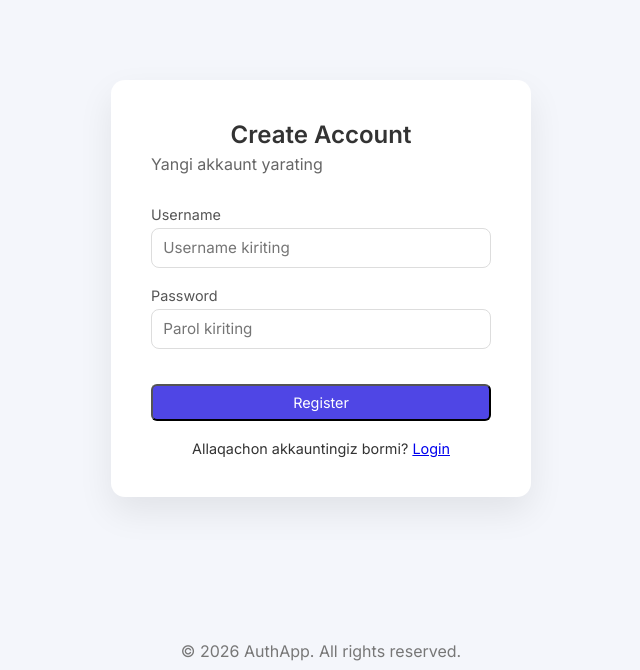
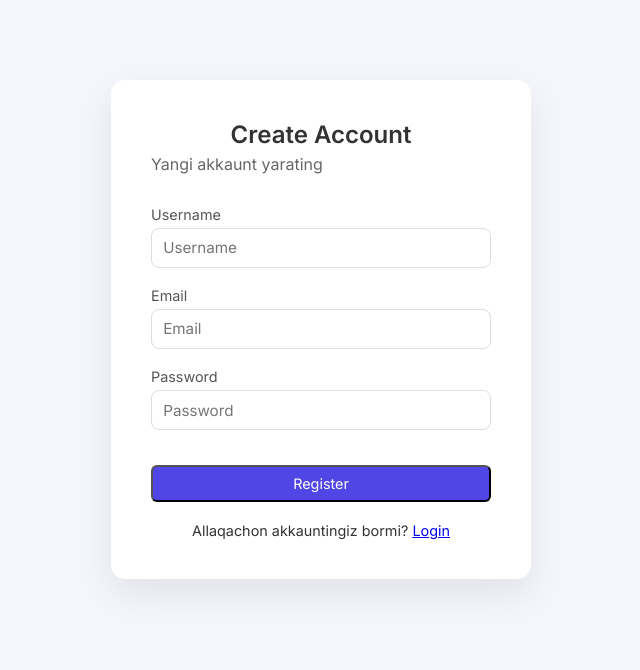
Before and after one commit to mehroj-saparov-io/django-hello-user, a Django app: page /register/ in a window 1280 px wide. Shown: the part 68-738 px from the top of the page, without its empty margins (319-959 px from the left). Run offline with Django 5.2, Linux system fonts and the light colour scheme.

Commit message:
register +email

```diff
--- a/authentication/views.py
+++ b/authentication/views.py
@@ -3,7 +3,7 @@ from django.contrib.auth.models import User
 from django.contrib.auth import authenticate, login, logout
 from django.contrib.auth.decorators import login_required
 
-
+@login_required
 def home(request):
     return render(request, 'home.html')
 
@@ -11,6 +11,7 @@ def home(request):
 def register_view(request):
     if request.method == 'POST':
         username = request.POST.get('username')
+        email = request.POST.get('email')
         password = request.POST.get('password')
 
         if User.objects.filter(username=username).exists():
@@ -18,10 +19,17 @@ def register_view(request):
                 'error': 'Bu username allaqachon mavjud'
             })
 
+        if User.objects.filter(email=email).exists():
+            return render(request, 'register.html', {
+                'error': 'Bu email allaqachon ro‘yxatdan o‘tgan'
+            })
+
         User.objects.create_user(
             username=username,
+            email=email,
             password=password
         )
+
         return redirect('login')
 
     return render(request, 'register.html')
--- a/templates/register.html
+++ b/templates/register.html
@@ -19,7 +19,16 @@
             <input
                 type="text"
                 name="username"
-                placeholder="Username kiriting"
+                placeholder="Username"
+                required>
+        </div>
+
+        <div class="form-group">
+            <label>Email</label>
+            <input
+                type="email"
+                name="email"
+                placeholder="Email"
                 required>
         </div>
 
@@ -28,7 +37,7 @@
             <input
                 type="password"
                 name="password"
-                placeholder="Parol kiriting"
+                placeholder="Password"
                 required>
         </div>
 
```
